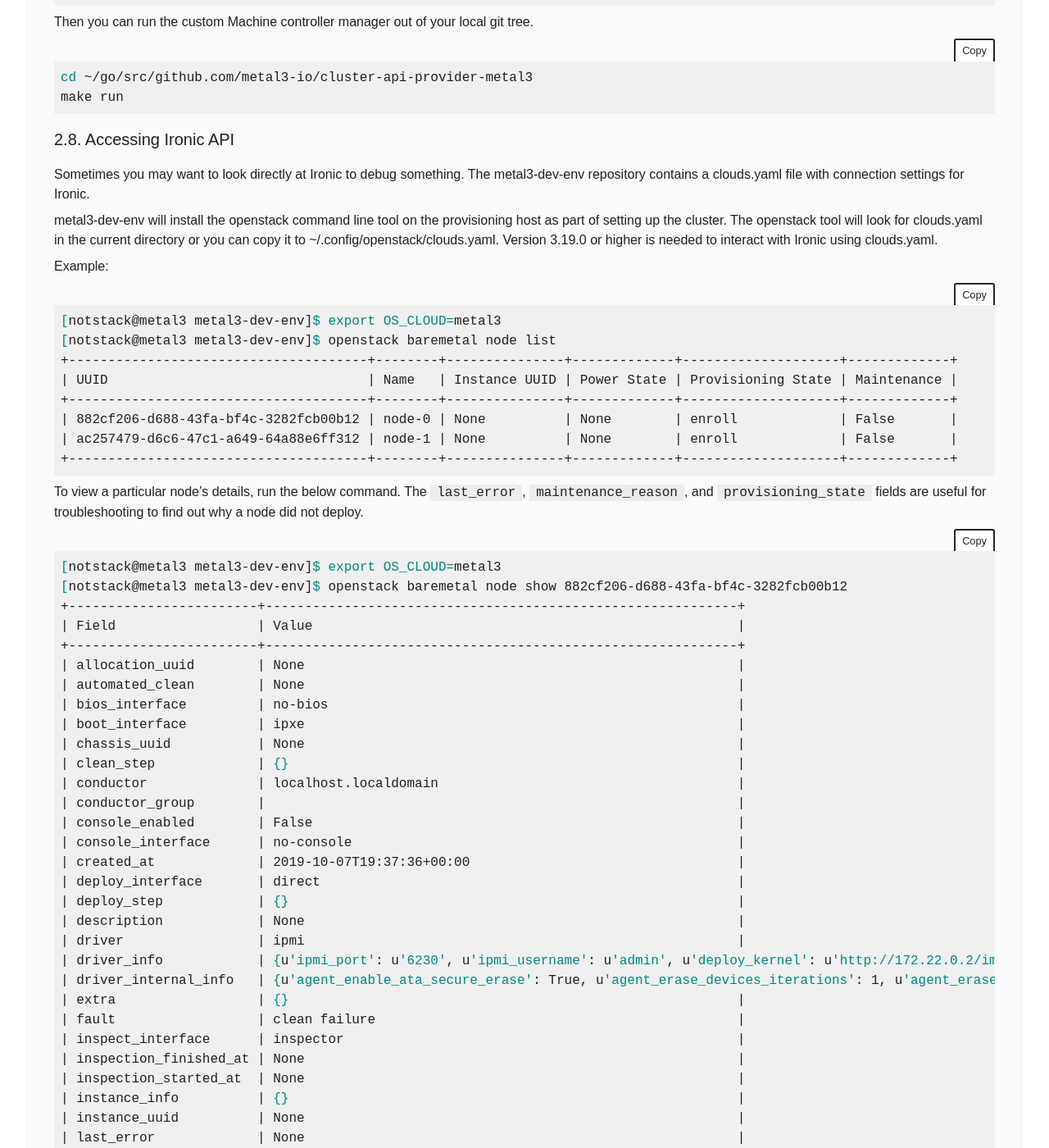
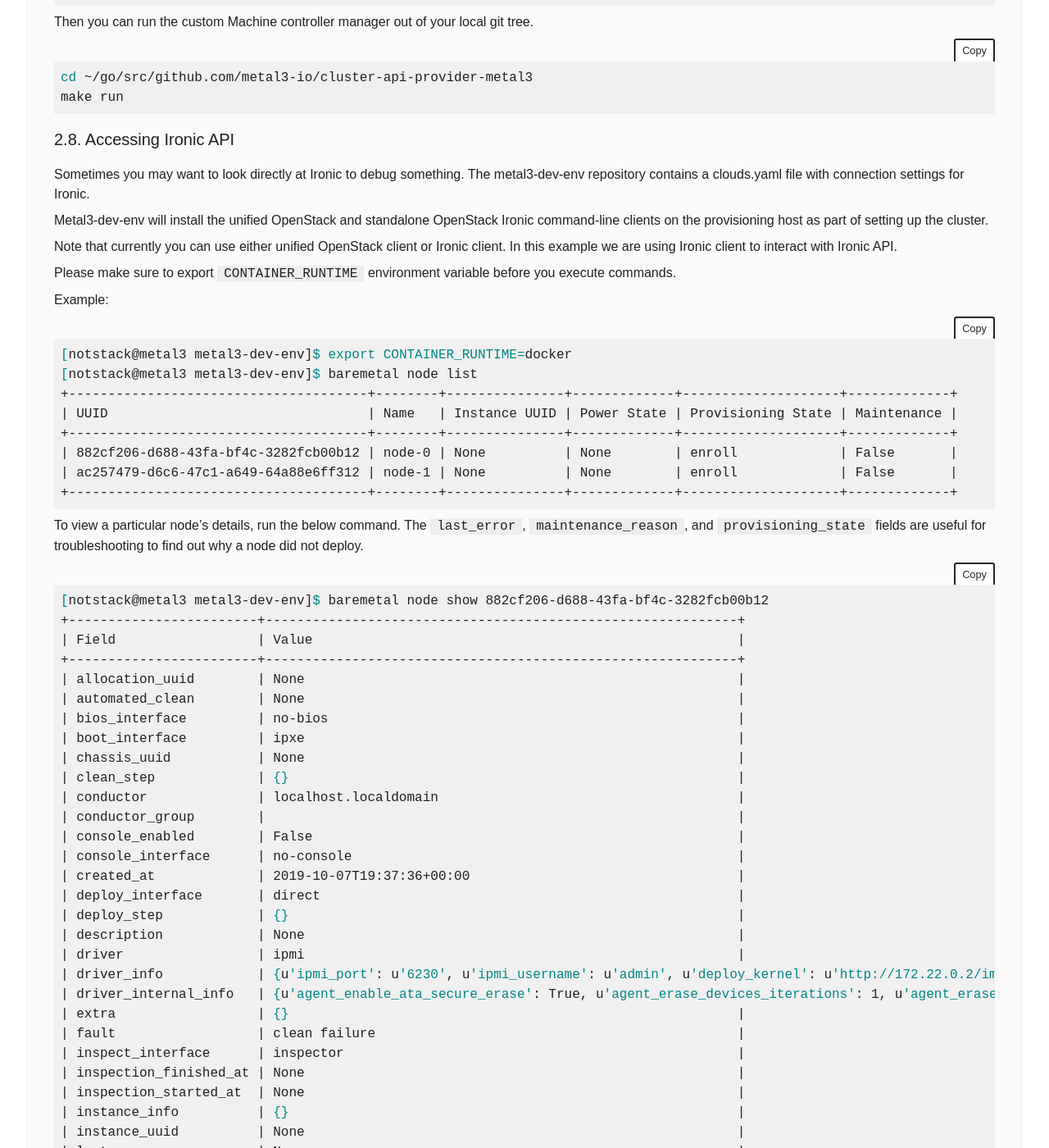
Before and after one commit to metal3-io/metal3-io.github.io, a Jekyll site: the page built from try-it.md, in a window 1280 px wide and 1400 px high, scrolled down 12972 px. Shown: the whole window at 82% size. Built offline with Jekyll 4.4.1, drawn with Linux system fonts in a browser that asks for light colours; nearby versions of some CDN libraries; comment, search, counter and statistics services are not loaded.

Commit message:
Update try-it.md with ironic-client

````diff
--- a/try-it.md
+++ b/try-it.md
@@ -535,17 +535,23 @@ Sometimes you may want to look directly at Ironic to debug something.
 The metal3-dev-env repository contains a clouds.yaml file with
 connection settings for Ironic.
 
-metal3-dev-env will install the openstack command line tool on the
-provisioning host as part of setting up the cluster. The openstack tool
-will look for clouds.yaml in the current directory or you can copy it to
-~/.config/openstack/clouds.yaml. Version 3.19.0 or higher is needed to
-interact with Ironic using clouds.yaml.
+Metal3-dev-env will install the unified OpenStack and standalone
+OpenStack Ironic command-line clients on the provisioning host as
+part of setting up the cluster.
+
+Note that currently you can use either unified OpenStack client
+or Ironic client. In this example we are using Ironic client to interact
+with Ironic API.
+
+Please make sure to export
+```CONTAINER_RUNTIME``` environment variable before you execute
+commands.
 
 Example:
 
 ```sh
-[notstack@metal3 metal3-dev-env]$ export OS_CLOUD=metal3
-[notstack@metal3 metal3-dev-env]$ openstack baremetal node list
+[notstack@metal3 metal3-dev-env]$ export CONTAINER_RUNTIME=docker
+[notstack@metal3 metal3-dev-env]$ baremetal node list
 +--------------------------------------+--------+---------------+-------------+--------------------+-------------+
 | UUID                                 | Name   | Instance UUID | Power State | Provisioning State | Maintenance |
 +--------------------------------------+--------+---------------+-------------+--------------------+-------------+
@@ -559,8 +565,7 @@ To view a particular node's details, run the below command. The
 useful for troubleshooting to find out why a node did not deploy.
 
 ```sh
-[notstack@metal3 metal3-dev-env]$ export OS_CLOUD=metal3
-[notstack@metal3 metal3-dev-env]$ openstack baremetal node show 882cf206-d688-43fa-bf4c-3282fcb00b12
+[notstack@metal3 metal3-dev-env]$ baremetal node show 882cf206-d688-43fa-bf4c-3282fcb00b12
 +------------------------+------------------------------------------------------------+
 | Field                  | Value                                                      |
 +------------------------+------------------------------------------------------------+
````
